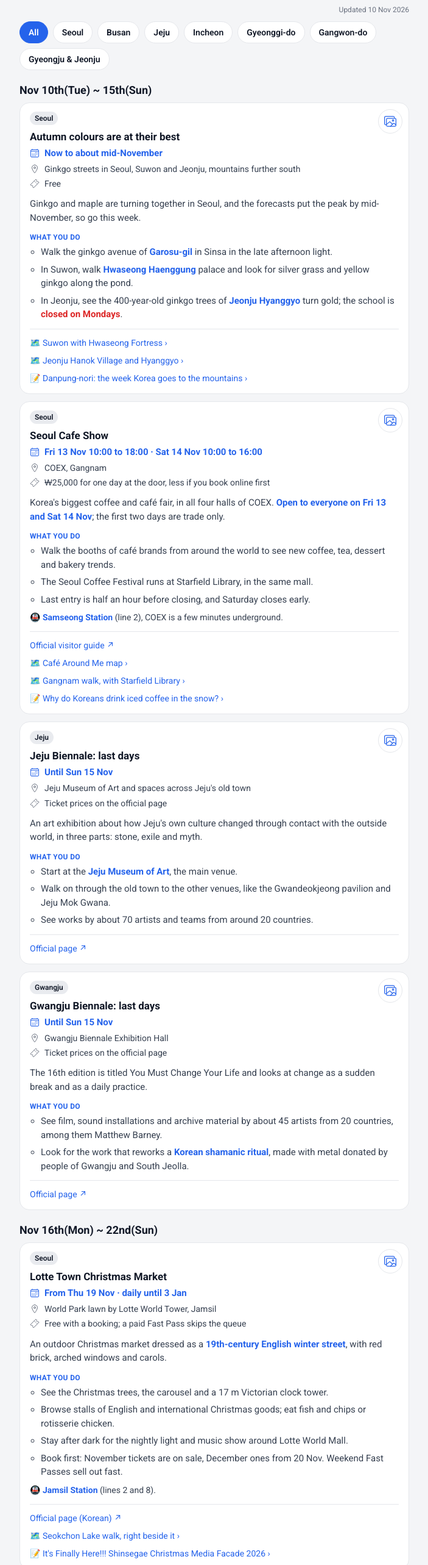
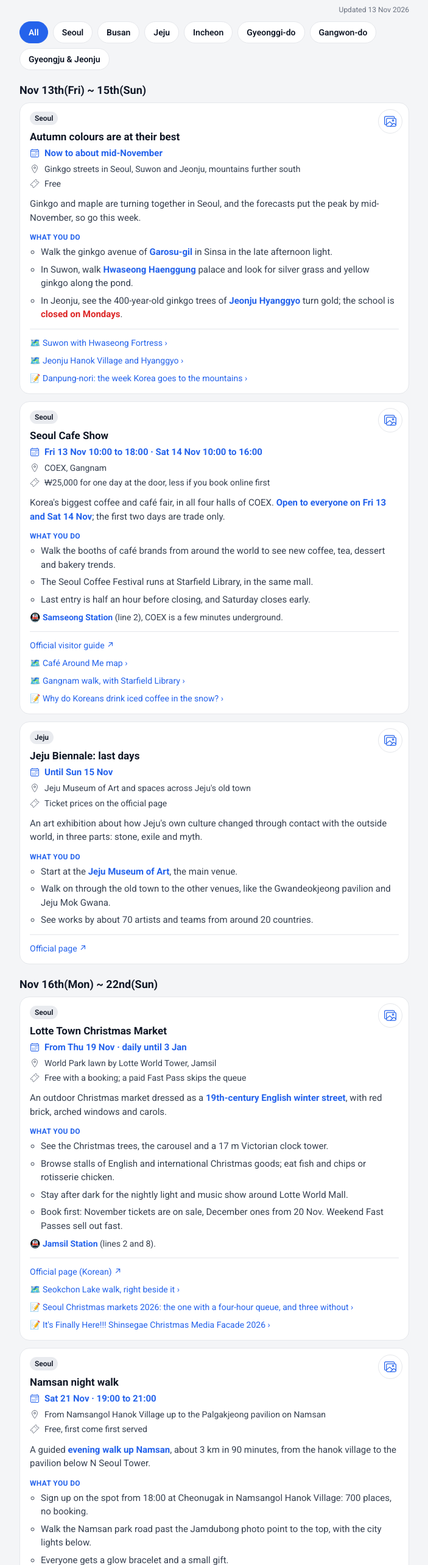
Before and after one commit to jjsoftwareint-ops/MyTravelPath, a React (Vite) app: page /this-week in a window 1280 px wide. Shown: the part 80-2646 px from the top of the page at 61% size, without its empty margins (288-991 px from the left). Built offline with nearby package versions, Linux system fonts and the light colour scheme.

Commit message:
Refresh this week's events: Namsan night walk, The Hyundai Christmas village

```diff
--- a/src/data/thisWeek.ts
+++ b/src/data/thisWeek.ts
@@ -35,10 +35,10 @@ export type ThisWeek = {
 }
 
 export const thisWeek: ThisWeek = {
-  updated: '2026-11-10',
+  updated: '2026-11-13',
   weeks: [
     {
-      range: 'Nov 10th(Tue) ~ 15th(Sun)',
+      range: 'Nov 13th(Fri) ~ 15th(Sun)',
       ends: '2026-11-15',
       events: [
         {
@@ -105,22 +105,6 @@ export const thisWeek: ThisWeek = {
           ],
           href: { label: 'Official page ↗', url: 'https://jejubiennale.org' },
         },
-        {
-          id: 'gwangju-biennale-last-days',
-          photoQuery: '광주비엔날레 2026',
-          ends: '2026-11-15',
-          title: 'Gwangju Biennale: last days',
-          city: 'Gwangju',
-          when: 'Until Sun 15 Nov',
-          where: 'Gwangju Biennale Exhibition Hall',
-          price: 'Ticket prices on the official page',
-          text: 'The 16th edition is titled You Must Change Your Life and looks at change as a sudden break and as a daily practice.',
-          todo: [
-            'See film, sound installations and archive material by about 45 artists from 20 countries, among them Matthew Barney.',
-            'Look for the work that reworks a **Korean shamanic ritual**, made with metal donated by people of Gwangju and South Jeolla.',
-          ],
-          href: { label: 'Official page ↗', url: 'https://gwangjubiennale.org' },
-        },
       ],
     },
     {
@@ -147,7 +131,30 @@ export const thisWeek: ThisWeek = {
           tip: '🚇 **Jamsil Station** (lines 2 and 8).',
           href: { label: 'Official page (Korean) ↗', url: 'https://www.lotteshopping.com/contents/christmas-market' },
           routes: [{ cityId: 'seoul', pathId: 'cherry-blossom-walk', text: 'Seokchon Lake walk, right beside it' }],
-          posts: [{ id: '2026-11-07-0709', text: "It's Finally Here!!! Shinsegae Christmas Media Facade 2026" }],
+          posts: [
+            { id: '2026-11-13-1755', text: 'Seoul Christmas markets 2026: the one with a four-hour queue, and three without' },
+            { id: '2026-11-07-0709', text: "It's Finally Here!!! Shinsegae Christmas Media Facade 2026" },
+          ],
+        },
+        {
+          id: 'namsan-night-walk',
+          photoQuery: '반짝반짝 남산밤길',
+          ends: '2026-11-21',
+          title: 'Namsan night walk',
+          city: 'Seoul',
+          cityId: 'seoul',
+          when: 'Sat 21 Nov · 19:00 to 21:00',
+          where: 'From Namsangol Hanok Village up to the Palgakjeong pavilion on Namsan',
+          price: 'Free, first come first served',
+          text: 'A guided **evening walk up Namsan**, about 3 km in 90 minutes, from the hanok village to the pavilion below N Seoul Tower.',
+          todo: [
+            'Sign up on the spot from 18:00 at Cheonugak in Namsangol Hanok Village: 700 places, no booking.',
+            'Walk the Namsan park road past the Jamdubong photo point to the top, with the city lights below.',
+            'Everyone gets a glow bracelet and a small gift.',
+          ],
+          tip: '🚇 **Chungmuro Station** (lines 3 and 4) for Namsangol Hanok Village.',
+          href: { label: 'Seoul city page (Korean) ↗', url: 'https://mediahub.seoul.go.kr/archives/2019741' },
+          routes: [{ cityId: 'seoul', pathId: 'hanyang-dosung-gil-3-4', text: 'City Wall Trail over Namsan' }],
         },
         {
           id: 'jeju-citrus-expo',
@@ -210,7 +217,29 @@ export const thisWeek: ThisWeek = {
       ],
       tip: '🚇 **Hoehyeon Station** (line 4).',
       routes: [{ cityId: 'seoul', pathId: 'seoul-station-myeongdong', text: 'Seoul Station to Myeong-dong walk' }],
-      posts: [{ id: '2026-11-07-0709', text: "It's Finally Here!!! Shinsegae Christmas Media Facade 2026" }],
+      posts: [
+        { id: '2026-11-07-0709', text: "It's Finally Here!!! Shinsegae Christmas Media Facade 2026" },
+        { id: '2026-11-13-1755', text: 'Seoul Christmas markets 2026: the one with a four-hour queue, and three without' },
+      ],
+    },
+    {
+      id: 'the-hyundai-christmas-village',
+      photoQuery: '더현대 서울 크리스마스 2026 뉴욕',
+      ends: '2026-12-31',
+      title: 'The Hyundai Seoul Christmas Village',
+      city: 'Seoul',
+      cityId: 'seoul',
+      when: 'Daily until 31 Dec',
+      where: 'The Hyundai Seoul, 5th floor, Yeouido',
+      price: 'Free, booking needed',
+      text: 'A **1980s New York street** built inside the department store: red-brick buildings, yellow taxis, a news stand and a chimney that puffs steam.',
+      todo: [
+        'Walk the street and the shops inside the red-brick buildings.',
+        '{red:Very hard to get in.} The first online booking round is full; without one, join the QR waiting list on floors 2 to 4.',
+        'Last year walk-ins waited three to four hours, so go only with time to spare.',
+      ],
+      tip: '🚇 **Yeouido Station** (lines 5 and 9).',
+      posts: [{ id: '2026-11-13-1755', text: 'Seoul Christmas markets 2026: the one with a four-hour queue, and three without' }],
     },
     {
       id: 'gwangalli-drone-show',
```
